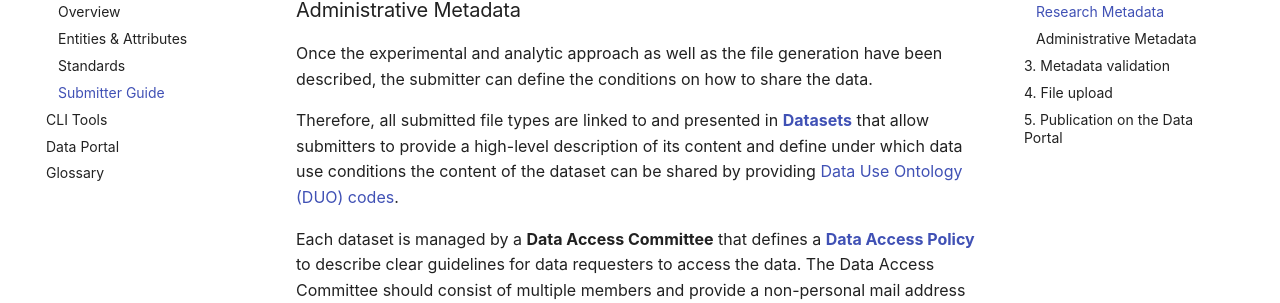
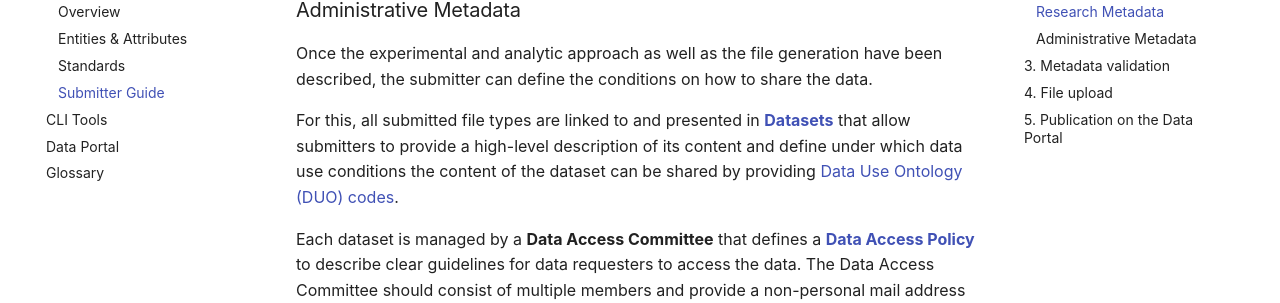
Before and after one commit to ghga-de/docs.ghga.de, an MkDocs documentation site: the page built from user_docs/metadata/submitter_guide.md, in a window 1280 px wide and 900 px high, scrolled down 1992 px. Shown: the part 150-453 px from the top of the window. Built offline with MkDocs 1.6.1 and Material for MkDocs 9.7.7, drawn with Linux system fonts in a browser that asks for light colours; comment, search, counter and statistics services are not loaded.

Commit message:
Update user_docs/metadata/submitter_guide.md
Co-authored-by: Jan Eufinger <72203440+eufjan@users.noreply.github.com>

```diff
--- a/user_docs/metadata/submitter_guide.md
+++ b/user_docs/metadata/submitter_guide.md
@@ -36,7 +36,7 @@ This allows submission of metadata that should not be publicly visible **as it c
 ### Administrative Metadata
 Once the experimental and analytic approach as well as the file generation have been described, the submitter can define the conditions on how to share the data.
 
-Therefore, all submitted file types are linked to and presented in [**Datasets**](https://docs.ghga.de/metadata/entities/#dataset) that allow submitters to provide a high-level description of its content and define under which data use conditions the content of the dataset can be shared by providing [Data Use Ontology (DUO) codes](https://www.ga4gh.org/product/data-use-ontology-duo/).
+For this, all submitted file types are linked to and presented in [**Datasets**](https://docs.ghga.de/metadata/entities/#dataset) that allow submitters to provide a high-level description of its content and define under which data use conditions the content of the dataset can be shared by providing [Data Use Ontology (DUO) codes](https://www.ga4gh.org/product/data-use-ontology-duo/).
 
 Each dataset is managed by a **Data Access Committee** that defines a [**Data Access Policy**](https://docs.ghga.de/metadata/entities/#data-access-policy-and-committee) to describe clear guidelines for data requesters to access the data. The Data Access Committee should consist of multiple members and provide a non-personal mail address that forwards mail to each member of the DAC to decrease the risks of abandoned or unresponsive DACs.
 
```
